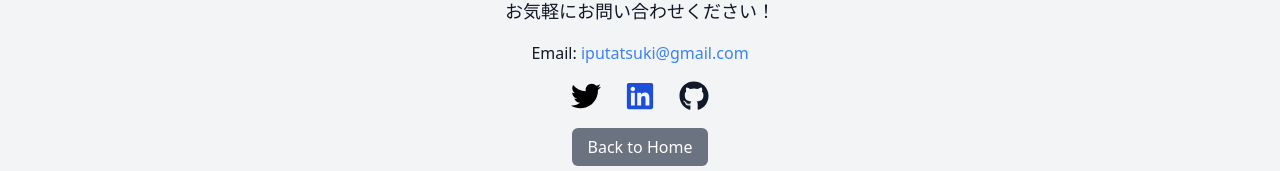
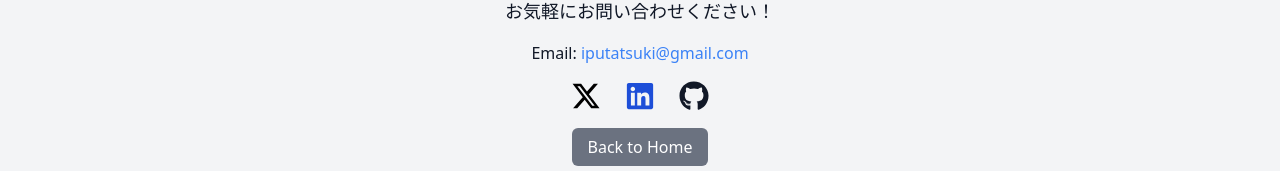
Before and after one commit to ta-seri/serizawa-portfolio, a Next.js app in the folder portfolio-site/: page /contact in a window 1280 px wide. Shown: the part 155-326 px from the top of the page. Built offline with nearby package versions, Linux system fonts and the light colour scheme.

Commit message:
TwitterアイコンをXアイコンに修正

```diff
--- a/portfolio-site/src/pages/api/hello.js
+++ /dev/null
@@ -1,5 +0,0 @@
-// Next.js API route support: https://nextjs.org/docs/api-routes/introduction
-
-export default function handler(req, res) {
-  res.status(200).json({ name: "John Doe" });
-}
--- a/portfolio-site/src/pages/contact.js
+++ b/portfolio-site/src/pages/contact.js
@@ -1,4 +1,4 @@
-import { FaTwitter, FaLinkedin, FaGithub } from "react-icons/fa6";
+import { FaXTwitter, FaLinkedin, FaGithub } from "react-icons/fa6";
 
 export default function Contact() {
     return (
@@ -15,7 +15,7 @@ export default function Contact() {
                 rel="noopener noreferrer"
                 className="text-black hover:text-gray-700 text-3xl"
             >
-                <FaTwitter />
+                <FaXTwitter />
             </a>
             <a
                 href="https://www.linkedin.com/in/tatsuki-serizawa/"
--- a/portfolio-site/src/pages/index.js
+++ b/portfolio-site/src/pages/index.js
@@ -1,7 +1,7 @@
 import Head from 'next/head';
 import Image from 'next/image';
 import Link from 'next/link';
-import { FaTwitter, FaLinkedin, FaGithub } from "react-icons/fa6";
+import { FaXTwitter, FaLinkedin, FaGithub } from "react-icons/fa6";
 
 export default function Home() {
   return (
@@ -37,7 +37,7 @@ export default function Home() {
               rel="noopener noreferrer"
               className="text-black hover:text-gray-700 text-3xl"
           >
-              <FaTwitter />
+              <FaXTwitter />
           </a>
           <a
               href="https://www.linkedin.com/in/tatsuki-serizawa/"
```
